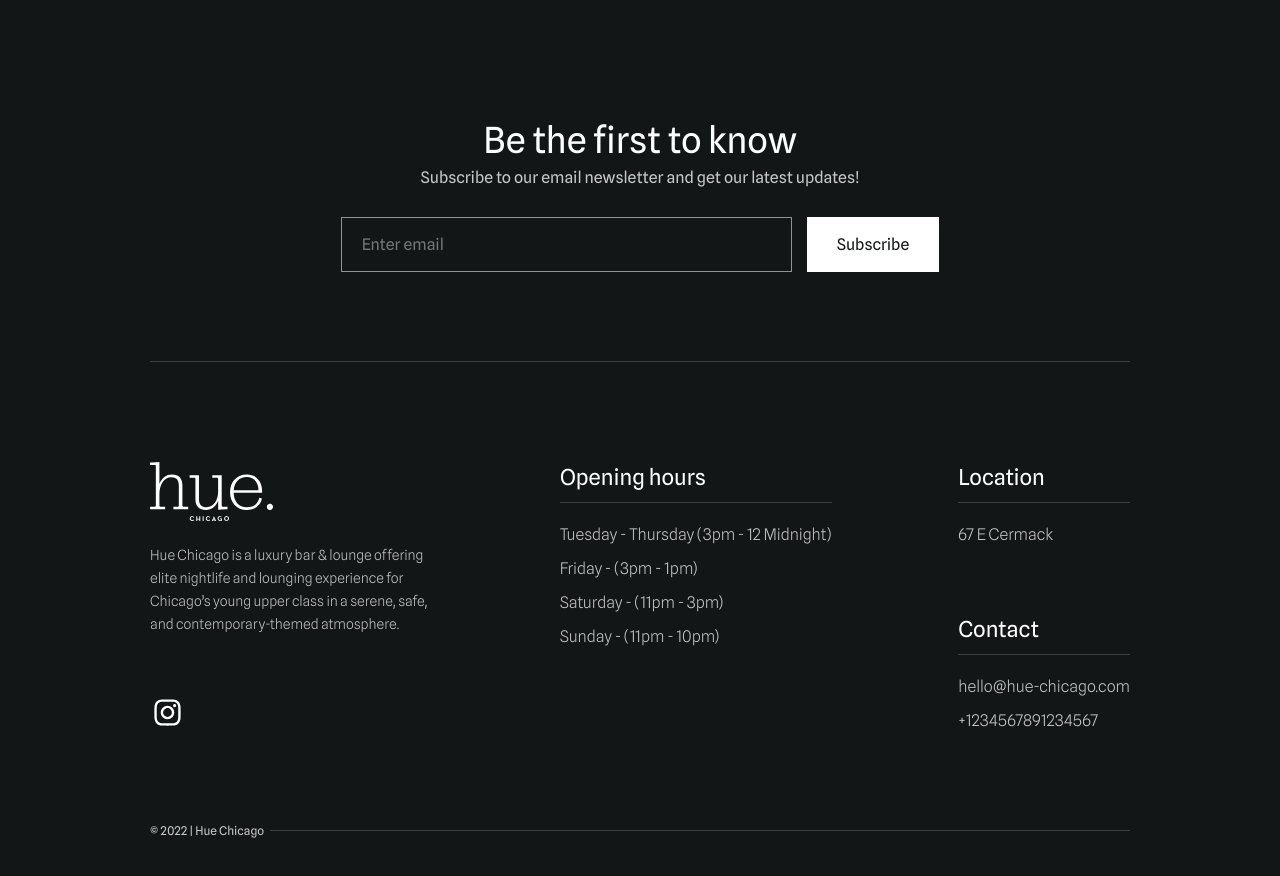
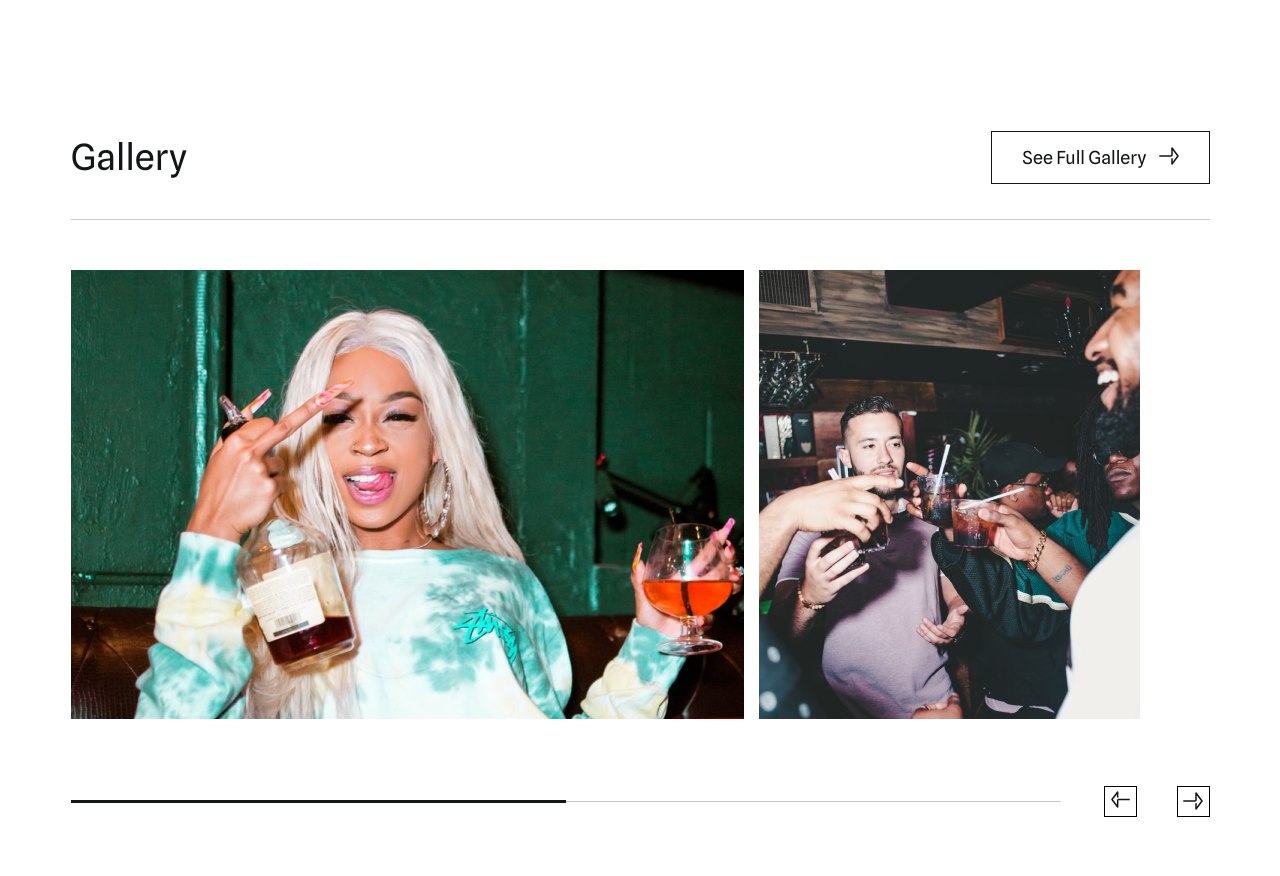
Before and after one commit to Xand6r/hue-frontend, a Next.js app: page /home in a window 1280 px wide. Shown: the part 2948-3824 px from the top of the page. Built offline with nearby package versions, Linux system fonts and the light colour scheme.

Commit message:
add final touches

```diff
--- a/components/footer/footer.module.scss
+++ b/components/footer/footer.module.scss
@@ -31,6 +31,7 @@
             margin-bottom: 1.875rem;
             font-weight: 300;
             font-size: 1rem;
+            font-family: $light-font;
         }
 
         .input_wrapper{
@@ -40,7 +41,7 @@
                 width: 28.1875rem;
                 height: 3.4375rem;
                 border: 1px solid $spanish-grey;
-                font-family: $regular-font;
+                font-family: $light-font;
                 outline: none;
                 border: 1px solid $spanish-grey;
                 background-color: $dark-crayola;
@@ -63,6 +64,9 @@
     .bottom{
         display: flex;
         justify-content: space-between;
+        max-width: 1140px;
+        margin: auto;
+
         .first_line{
             .text{
                 margin-top: 1.1875rem;
--- a/components/footer/index.jsx
+++ b/components/footer/index.jsx
@@ -77,6 +77,7 @@ export default function Footer() {
   );
 }
 
+
 const InstagramIcon = () => (
   <svg
     width="35"
--- /dev/null
+++ b/components/svg/leftArrow.jsx
@@ -0,0 +1,23 @@
+import React from "react";
+
+export default function leftArrow() {
+  return (
+    <div>
+      <svg
+        width="19"
+        height="17"
+        viewBox="0 0 19 17"
+        fill="none"
+        xmlns="http://www.w3.org/2000/svg"
+      >
+        <path
+          d="M6.66667 5.6875L6.66667 1L1 8.5L6.66667 16L6.66667 9.5C6.66667 8.94772 7.11438 8.5 7.66667 8.5L18 8.5"
+          stroke="#131616"
+          strokeWidth="1.5"
+          strokeLinecap="square"
+          strokeLinejoin="round"
+        />
+      </svg>
+    </div>
+  );
+}
--- a/pages/home/components/events/events.module.scss
+++ b/pages/home/components/events/events.module.scss
@@ -6,7 +6,7 @@
     display: flex;
     justify-content: center;
     flex-direction: column;
-    width: 1139px;
+    max-width: 1139px;
     margin: auto;
 
 
--- /dev/null
+++ b/pages/home/components/gallery/gallery.module.scss
@@ -0,0 +1,111 @@
+@import "styles/variables.scss";
+
+.gallery{
+    padding-top: 8.3125rem;
+    padding-bottom: 9.25rem;
+    display: flex;
+    justify-content: center;
+    flex-direction: column;
+    max-width: 1139px;
+    margin: auto;
+
+    .top_section{
+        display: flex;
+        align-items: center;
+        justify-content: space-between;
+        font-family: $regular-font;
+        color: $dark-crayola;
+        border-bottom: 1px solid #CAC8C7;
+        padding-bottom: 2.1875rem;
+        margin-bottom: 3.125rem;
+
+
+        .header__text{
+            font-size: 2.25rem;
+        }
+
+        .action_button{
+            font-size: 1.125rem;
+            line-height: 1.3125rem;
+            padding: 0.9375rem 1.875rem;
+            gap: 0.75rem;
+            display: flex;
+            cursor: pointer;
+            border: 1px solid $dark-crayola;
+            box-sizing: border-box;
+        }
+    }
+
+    .image_container_wrapper{
+        position: relative;
+    }
+
+    .image_container{
+        display: flex;
+        gap: 15px;
+        overflow: scroll;
+    }
+
+
+    .action{
+        margin-top: 4.1875rem;
+        display: flex;
+        justify-content: space-between;
+        align-items: center;
+
+        .left{
+            flex-basis: 87%;
+        }
+
+        .right{
+            display: flex;
+            gap: 40px;
+            & > div{
+                border: 1px solid #000000;
+                width: 33px;
+                height: 31px;
+                display: flex;
+                justify-content: center;
+                align-items: center;
+                cursor: pointer;
+                cursor: pointer;
+            }
+        }
+    }
+
+}
+
+.landscape{
+    width: 42.0625rem;
+    height: 28.0625rem;
+    background-color:$silver;
+    position: relative;
+}
+
+.portrait{
+    width: 23.8125rem;
+    height: 28.0625rem;
+    background-color: $silver;
+    position: relative;
+}
+
+
+.progresscontainer{
+    position: relative;
+    width: 100%;
+
+    .blankline{
+        position: absolute;
+        width: 100%;
+        height: 1px;
+        background-color: $silver;
+    }
+
+    .filledline{
+        position: absolute;
+        top: -1px;
+        width: 0%;
+        background: $dark-crayola;
+        height: 3px;
+    }
+}
--- /dev/null
+++ b/pages/home/components/gallery/index.jsx
@@ -0,0 +1,65 @@
+import React from "react";
+import PropTypes from "prop-types";
+import Image from "next/image";
+
+import RightArrow from "components/svg/rightArrow";
+import LeftArrow from "components/svg/leftArrow";
+import styles from "./gallery.module.scss";
+
+const IMAGE_DETAILS = [
+  { imageLink: "/images/firstimage.png", orientation: "landscape" },
+  { imageLink: "/images/secondimage.png", orientation: "portrait" },
+];
+
+export default function Gallery() {
+  return (
+    <div className={styles.gallery}>
+      <div className={styles.top_section}>
+        <div className={styles.header__text}>Gallery</div>
+        <div className={styles.action_button}>
+          See Full Gallery <RightArrow />
+        </div>
+      </div>
+
+      <section className={styles.image_container_wrapper}>
+        <div className={styles.image_container}>
+          {IMAGE_DETAILS.map((oneImage) => (
+            <ImageRender {...oneImage} />
+          ))}
+        </div>
+      </section>
+
+      <section className={styles.action}>
+        <div className={styles.left}>
+          <ProgressBar percentage={50} />
+        </div>
+        <div className={styles.right}>
+            <div><LeftArrow /></div>
+            <div><RightArrow /></div>
+        </div>
+      </section>
+    </div>
+  );
+}
+
+function ProgressBar({ percentage = 0 }) {
+  return (
+    <div className={styles.progresscontainer}>
+      <div className={styles.blankline} />
+      <div className={styles.filledline} style={{ width: `${percentage}%` }} />
+    </div>
+  );
+}
+
+function ImageRender({ imageLink, orientation }) {
+  return (
+    <div className={styles[orientation]}>
+      <Image src={imageLink} layout="fill" />
+    </div>
+  );
+}
+ImageRender.propTypes = {
+  imageLink: PropTypes.string,
+  orientation: PropTypes.oneOf(["portrait", "landscape"]).isRequired,
+};
+ImageRender.defaultProps = {};
--- a/pages/home/index.jsx
+++ b/pages/home/index.jsx
@@ -5,6 +5,7 @@ import SubLanding from "./components/sublanding";
 import Events from "./components/events";
 import Private from "./components/private";
 import Footer from "components/footer";
+import Gallery from "./components/gallery";
 
 function HomePage() {
   return (
@@ -14,6 +15,7 @@ function HomePage() {
       <SubLanding />
       <Events />
       <Private />
+      <Gallery />
       <Footer />
     </div>
   );
```
Also changed, not shown: public/images/firstimage.png (added), public/images/secondimage.png (added).
